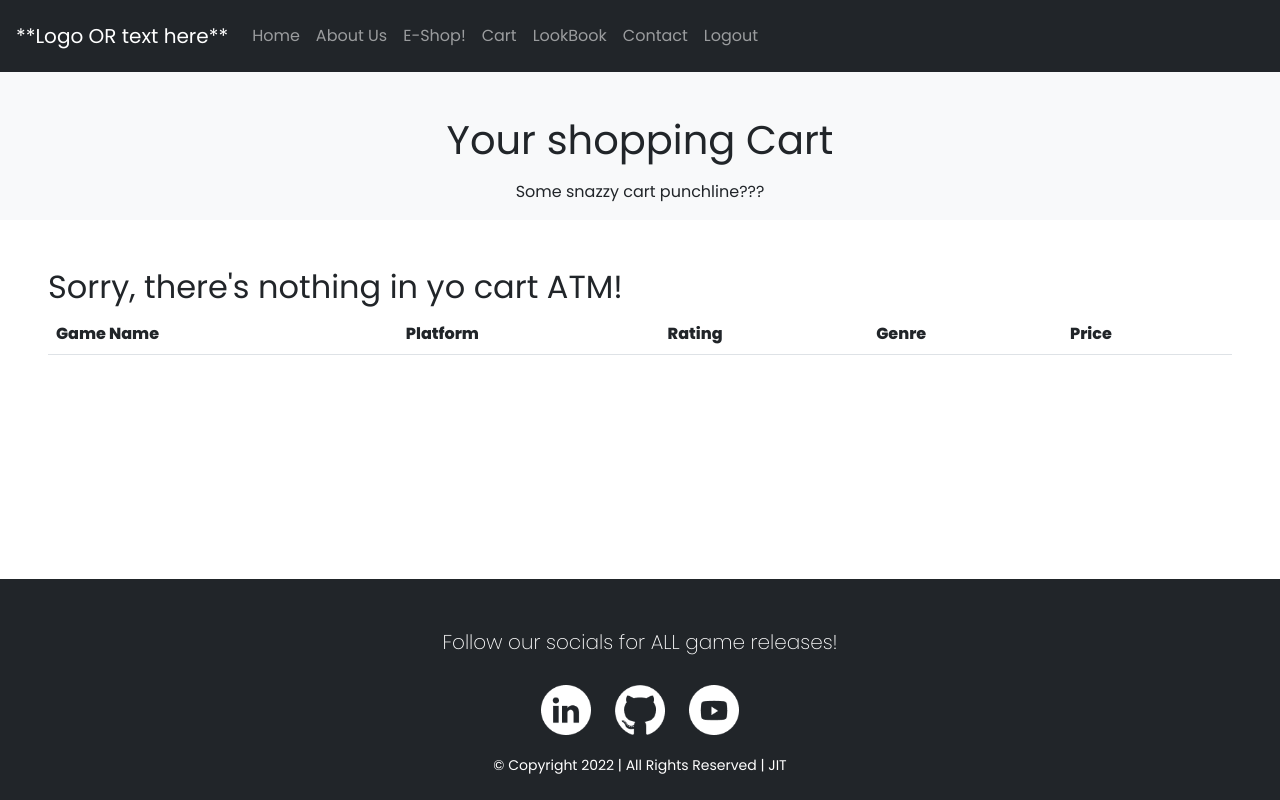
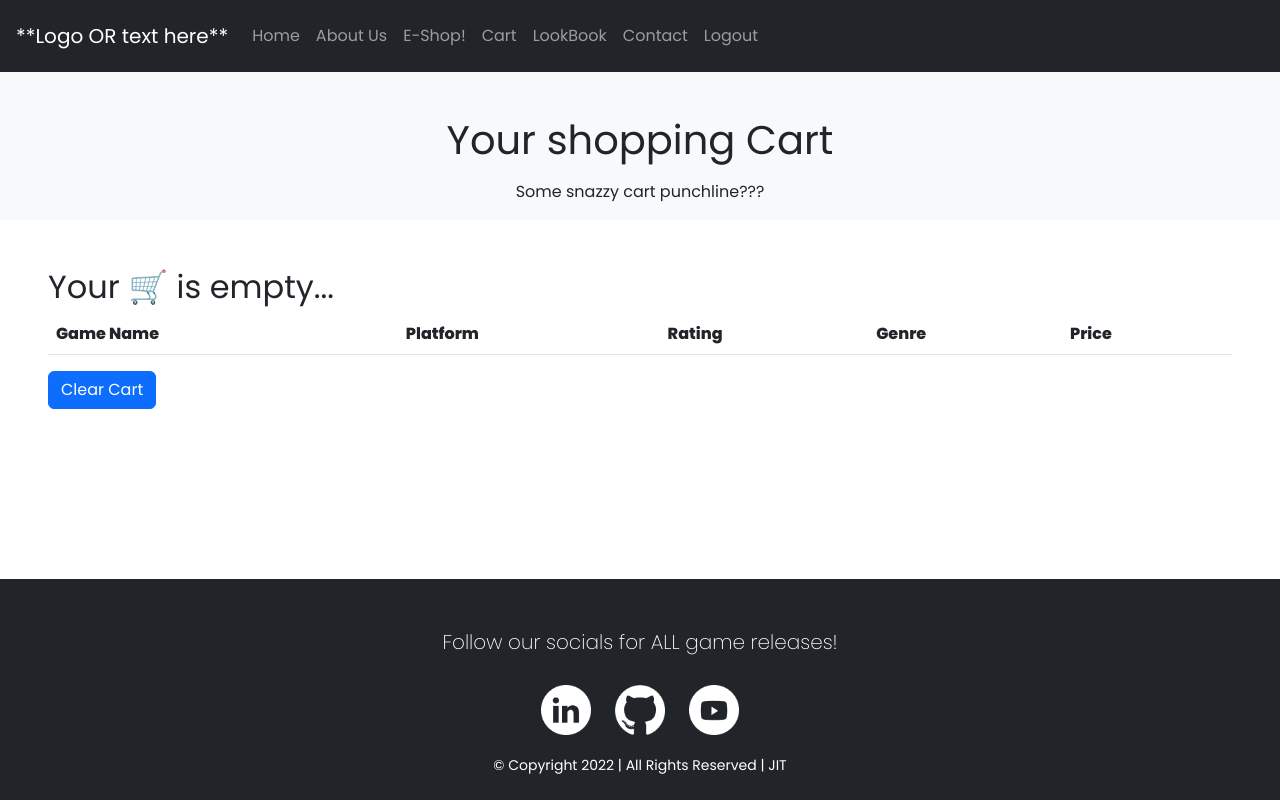
Before and after one commit to JustInTimez/BackendStore, a PHP site: page /cart.php in a window 1280 px wide. Run offline with PHP 8.4, Linux system fonts and the light colour scheme; lists and menus that the app fills with data are empty.

Commit message:
Clear Cart functionality added
Small bug: my session gets destroyed and user gets "logged out"

```diff
--- a/about.php
+++ b/about.php
@@ -12,7 +12,7 @@
         <div class="jumbotron mt-5 p-3 p-md-5 text-dark bg-light">
             <div class="col-md-6 px-0">
                 <h1 class="display-4">About <i>Us</i></h1>
-                <p class="lead my-3">Wut? You <i>really</i> wanna find out more about us?</p>
+                <p class="lead my-3">Wut? You <i>really</i> wanna find out more about us? 🤣</p>
             </div>
         </div>
         <!-- <div class="jumbotron jumbotron-fluid text-center bg-light d-flex align-items-center justify-content-center">
--- a/cart.php
+++ b/cart.php
@@ -70,10 +70,16 @@ include __DIR__ . "/model/Product.php";
                             </tr>
                         <?php endforeach ?>
                     <?php else : ?>
-                        <h2>Sorry, there's nothing in yo cart ATM!</h2>
+                        <h2>Your 🛒 is empty...</h2>
                     <?php endif ?>
                 </tbody>
             </table>
+            <form action="./processing/clear-cart.php" method="post">
+                <input type="hidden" name="cart" value="">
+                <button type="submit" name="Submit" class="btn btn-primary">
+                    Clear Cart
+                </button>
+            </form>
         </div>
     </main>
 
--- a/index.php
+++ b/index.php
@@ -18,7 +18,7 @@
         <!-- Hero -->
         <div class="jumbotron mt-5 p-3 p-md-5 text-white bg-dark">
             <div class="col-md-12 px-0">
-                <h1 class="display-4">Looking for some <i>games?</i></h1>
+                <h1 class="display-4">Looking for some <i>games?</i> 😎</h1>
                 <p class="lead my-3">Welcome to the <b>best</b> place to find GAMES!</p>
             </div>
         </div>
--- a/login.php
+++ b/login.php
@@ -18,7 +18,7 @@
     <!-- Hero -->
     <div class="jumbotron jumbotron-fluid text-center bg-light d-flex align-items-center justify-content-center">
         <div class="container mt-5">
-            <h1 class="mb-3 mt-5">So, you want in, huh?</h1>
+            <h1 class="mb-3 mt-5">So, you want in, huh? 🤣</h1>
             <p class="mb-3">Great choice. I like your style!</p>
         </div>
     </div>
```
Also changed, not shown: model/Order.php (+12 -1 lines), processing/clear-cart.php (added, +9 -0 lines).
